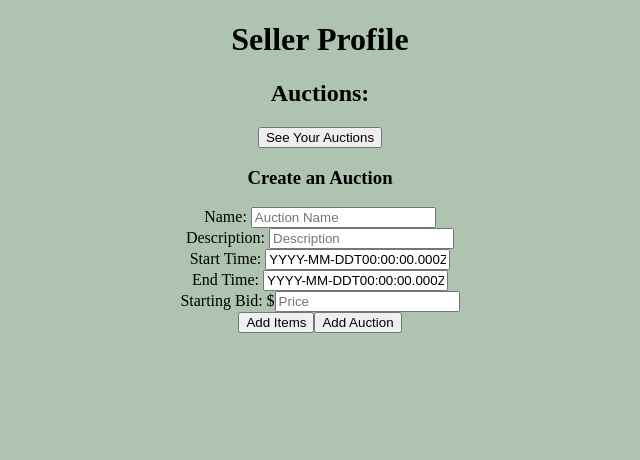
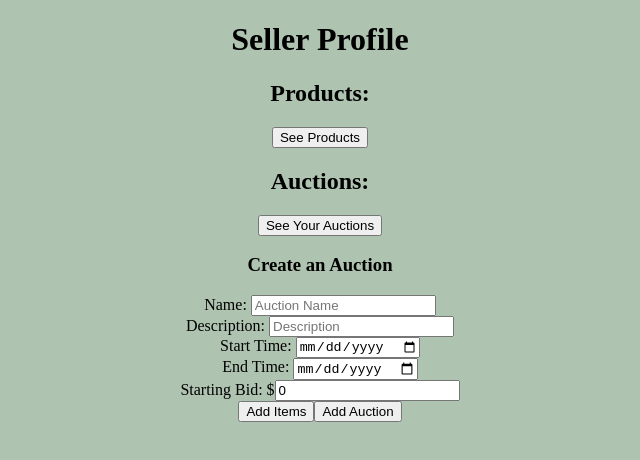
Before and after one commit to allenben746/Frontend-1, a React (Create React App) app in the folder frontend/: page /seller/1/auctions in a window 1280 px wide. Both pictures are taken after a click on the button "Add an Auction". Shown: the top 460 px of the page, without its empty margins (320-960 px from the left). Built offline with nearby package versions, Linux system fonts and the light colour scheme.

Commit message:
Fixed errors, working on Products

```diff
--- a/frontend/src/components/Seller/AddAuction.js
+++ b/frontend/src/components/Seller/AddAuction.js
@@ -22,11 +22,11 @@ function AddAuction({values, addAuctionItem}) {
       </div>
       <div>
         <label>Start Time: </label>
-        <Field name="start_time" type="text" placeholder="2019-08-13T00:00:00.000Z" />
+        <Field name="start_time" type="date"  />
       </div>
       <div>
         <label>End Time: </label>
-        <Field name="end_time" type="text" placeholder="2019-08-13T00:00:00.000Z" />
+        <Field name="end_time" type="date" />
       </div>
       <div>
       <label>Starting Bid: $</label>
@@ -40,12 +40,13 @@ function AddAuction({values, addAuctionItem}) {
 }
 
 const FormikAddAuction = withFormik({
-  mapPropsToValues({ auction_name, auction_description, start_time, end_time }) {
+  mapPropsToValues({ auction_name, auction_description, start_time, end_time, starting_bid }) {
     return {
       auction_name: auction_name || "",
       auction_description: auction_description || "",
-      start_time: start_time || "YYYY-MM-DDT00:00:00.000Z",
-      end_time: end_time || "YYYY-MM-DDT00:00:00.000Z"
+      start_time: start_time || "",
+      end_time: end_time || "",
+      starting_bid: starting_bid || 0, //st
     };
   },
   handleSubmit(values, { resetForm, props }) {
--- a/frontend/src/components/Seller/SellerOverview.js
+++ b/frontend/src/components/Seller/SellerOverview.js
@@ -1,6 +1,6 @@
 import React, {useEffect} from 'react';
 import {connect} from 'react-redux';
-import {getSeller, deleteAuction} from '../store/actions'
+import {getSeller, getSellerProducts, addAuction, deleteAuction} from '../store/actions'
 import FormikAddAuction from './AddAuction.js'
 import axiosWithAuth from '../utils/axiosWithAuth.js';
 
@@ -10,7 +10,19 @@ const SellerOverview = (props) => {
         <div>
         <h1>Seller Profile</h1>
             <div>
+            <h2>Products:</h2>
+                <button onClick= {() => props.getSellerProducts()}>See Products</button>
+                {props.products ? (
+                props.products.map(product => (
+                <div className="auctions" key={product.product_name}>
+                    <h4>Name: {product.product_name}</h4>
+                </div>
+                ))
+            ) : (
+                <h1> Page is loading, please wait...</h1>
+            )}
             <h2>Auctions:</h2>
+
                 <button onClick={() => {props.getSeller()}}> See Your Auctions </button>
                 {props.auctions ? (
                 props.auctions.map(auction => (
@@ -33,11 +45,12 @@ const SellerOverview = (props) => {
 
 const mapStateToProps = state => {
     return {
-      auctions: state.auctions
+      auctions: state.auctions,
+      products: state.products
     };
 };
 
 export default connect(
     mapStateToProps,
-    {getSeller, deleteAuction}
+    {getSellerProducts, getSeller, addAuction, deleteAuction}
 )(SellerOverview);
--- a/frontend/src/components/store/actions/index.js
+++ b/frontend/src/components/store/actions/index.js
@@ -37,6 +37,28 @@ export const DELETE_PRODUCT_SUCCESS = "DELETE_PRODUCT_SUCCESS";
 export const DELETE_PRODUCT_FAIL = "DELETE_PRODUCT_FAIL";
 
 //Axios for Seller Page
+
+export const getSellerProducts = () => dispatch => {
+  dispatch({ type: GET_SELLER_PRODUCTS });
+  axiosWithAuth()
+    .get(`https://silent-auction-api.herokuapp.com/seller/1/products`)
+    .then(res => {
+      console.log(res.data);
+      dispatch({
+        type: GET_SELLER_PRODUCTS_SUCCESS,
+        payload: res.data
+      });
+    })
+    .catch(err => {
+      console.log(err);
+      dispatch({
+        type: GET_SELLER_PRODUCTS_FAIL,
+        payload: err.response
+      });
+    });
+};
+
+
 export const getSeller = () => dispatch => {
   dispatch({ type: GET_SELLER });
   axiosWithAuth()
@@ -61,7 +83,7 @@ export const getSeller = () => dispatch => {
 export const getSellerAuction = (userid, auctionid) => dispatch => {
     dispatch({ type: GET_SELLER_AUCTION });
     axiosWithAuth()
-    .get(`https://silent-auction-api.herokuapp.com/seller/${userid}/auctions/${auctionid}`)
+    .get(`https://silent-auction-api.herokuapp.com/seller/1/auctions/${auctionid}`)
     .then(res => {
         console.log(res.data);
         dispatch({
@@ -78,15 +100,16 @@ export const getSellerAuction = (userid, auctionid) => dispatch => {
     });
 };
 
-export const addAuction = (userid, newAuction) => dispatch => {
+export const addAuction = (newAuction, userid) => dispatch => {
   dispatch({ type: POSTING_NEW_AUCTION });
+  console.log('new auction', newAuction, userid );
   axiosWithAuth()
-    .post(`https://silent-auction-api.herokuapp.com/seller/1/auctions`, newAuction)
+    .post(`https://silent-auction-api.herokuapp.com/seller/1/auctions`, {...newAuction, product_id: 6})
     .then(res => {
       console.log("POST data", res);
       dispatch({
         type: POST_NEW_AUCTION_SUCCESS,
-        payload: res.data
+        payload: newAuction
       });
     })
     .catch(err => {
@@ -122,7 +145,7 @@ export const deleteAuction = (userid, auctionid) => dispatch => {
 export const editAuction = (userid, auctionid) => dispatch => {
   dispatch({ type: EDIT_AUCTION });
   axiosWithAuth()
-    .put(`https://silent-auction-api.herokuapp.com/seller/${userid}/auctions/${auctionid}`)
+    .put(`https://silent-auction-api.herokuapp.com/seller/1/auctions/${auctionid}`)
     .then(res => {
       console.log(res);
       dispatch({
--- a/frontend/src/components/store/reducers/index.js
+++ b/frontend/src/components/store/reducers/index.js
@@ -19,13 +19,14 @@ import {
 } from "../actions";
 
   const initialState = {
+    products: [],
     auctions: [],
-    products: [],
     error: "",
     isFetching: false
   };
 
   export const reducer = (state = initialState, action) => {
+    console.log(action);
     switch (action.type) {
       case GET_SELLER:
         return {
@@ -46,6 +47,26 @@ import {
           error: "",
           auctions: action.payload
         };
+
+        case GET_SELLER_PRODUCTS:
+          return {
+            ...state,
+            isFetching: true,
+            error: ""
+          };
+        case GET_SELLER_PRODUCTS_FAIL:
+          return {
+            ...state,
+            isFetching: false,
+            error: action.payload
+          };
+        case GET_SELLER_PRODUCTS_SUCCESS:
+          return {
+            ...state,
+            isFetching: false,
+            error: "",
+            products: action.payload
+          };
 
         case GET_SELLER_AUCTION:
           return {
@@ -80,9 +101,10 @@ import {
         };
       case POST_NEW_AUCTION_SUCCESS:
         return {
+          ...state,
           isFetching: false,
           error: "",
-          auctions: action.payload
+          auctions: [...state.auctions, action.payload]
         };
 
       case DELETE_AUCTION:
--- a/frontend/src/components/utils/axiosWithAuth.js
+++ b/frontend/src/components/utils/axiosWithAuth.js
@@ -6,7 +6,7 @@ const axiosWithAuth = () => {
   return axios.create({
     headers: {
       'Content-Type': 'application/json',
-      'Authorization': 'eyJhbGciOiJIUzI1NiIsInR5cCI6IkpXVCJ9.eyJzdWJqZWN0IjoxMCwidXNlcm5hbWUiOiJzaWxlbjJ0Iiwiand0SWQiOjEsImlhdCI6MTU2NzAxMzM0NiwiZXhwIjoxNTY3MDk5NzQ2fQ.Rv2aCkE2zBZMspwsxxO1V1Bnc0gc_xxQyOhA_MXrpvs'
+      'Authorization': `eyJhbGciOiJIUzI1NiIsInR5cCI6IkpXVCJ9.eyJzdWJqZWN0Ijo4LCJ1c2VybmFtZSI6InRlc3RpbmciLCJqd3RJZCI6MSwiaWF0IjoxNTY3MDQwNDQ5LCJleHAiOjE1NjcxMjY4NDl9.h4cIwLVbsKzcLW-ZY2u1CKyn4kXZIrc_C2ujdmshhRw`
     // {token}
     },
   });
```
